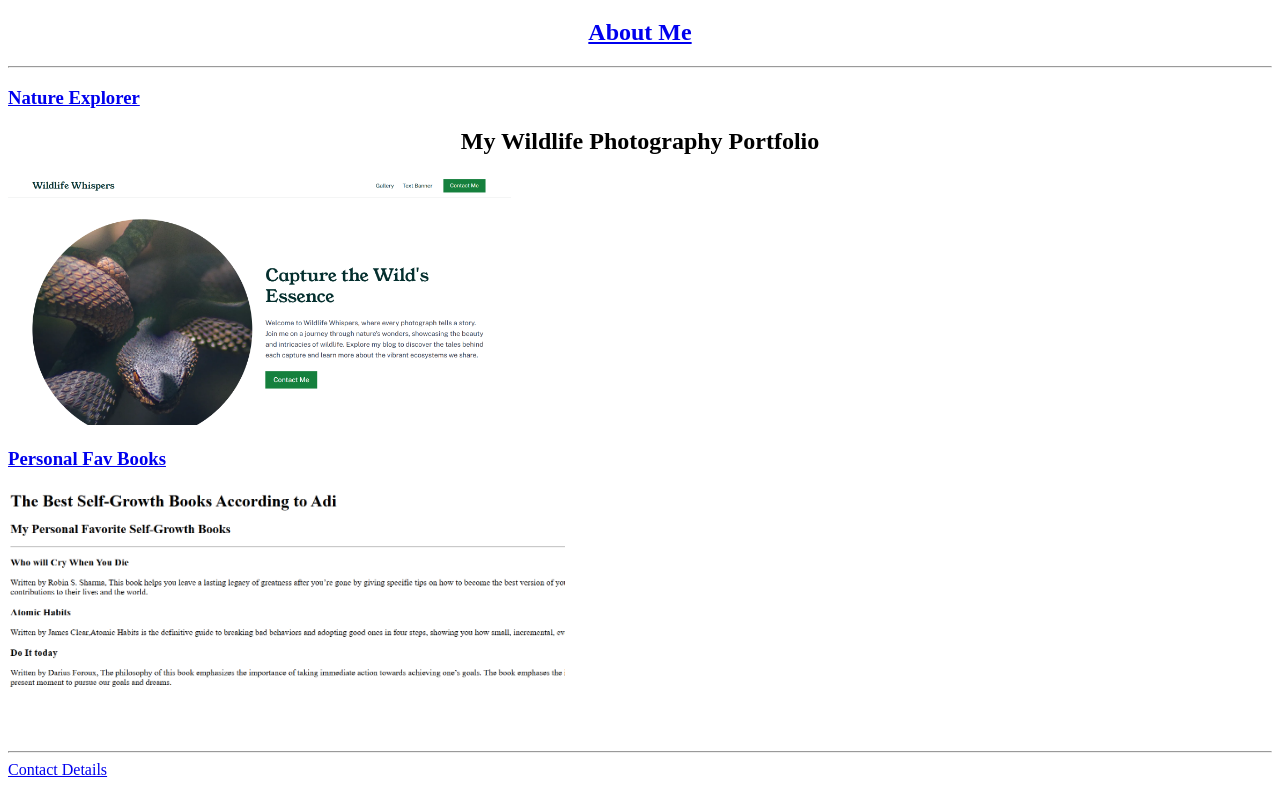
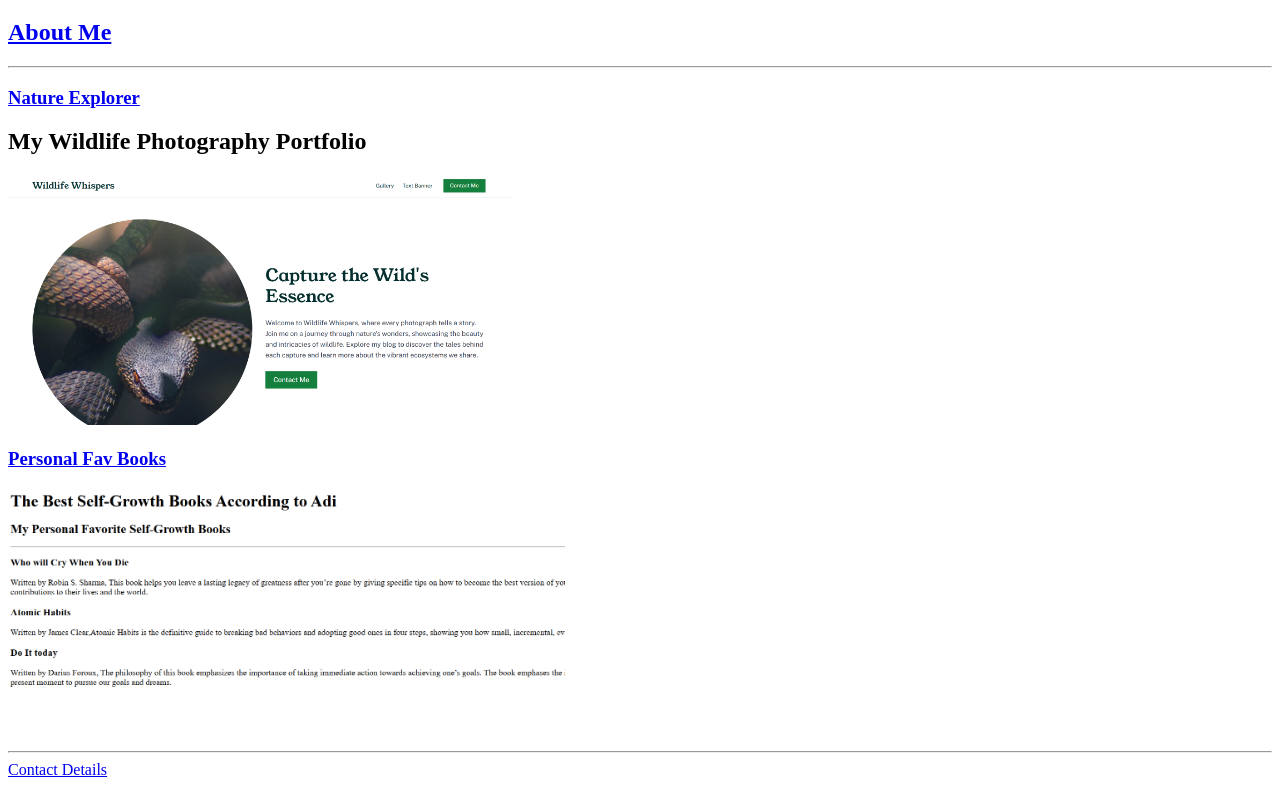
Before and after one commit to Adi7coder/Aditya-portfolio, a plain HTML site: page index.html in a window 1280 px wide. Shown: the part 61-848 px from the top of the page. Drawn offline with Linux system fonts and the light colour scheme.

Commit message:
Update style.css

```diff
--- a/style.css
+++ b/style.css
@@ -6,6 +6,3 @@ ol {
 h1{
     text-align: center;
 }
-h2{
-    text-align: center;
-}
```
